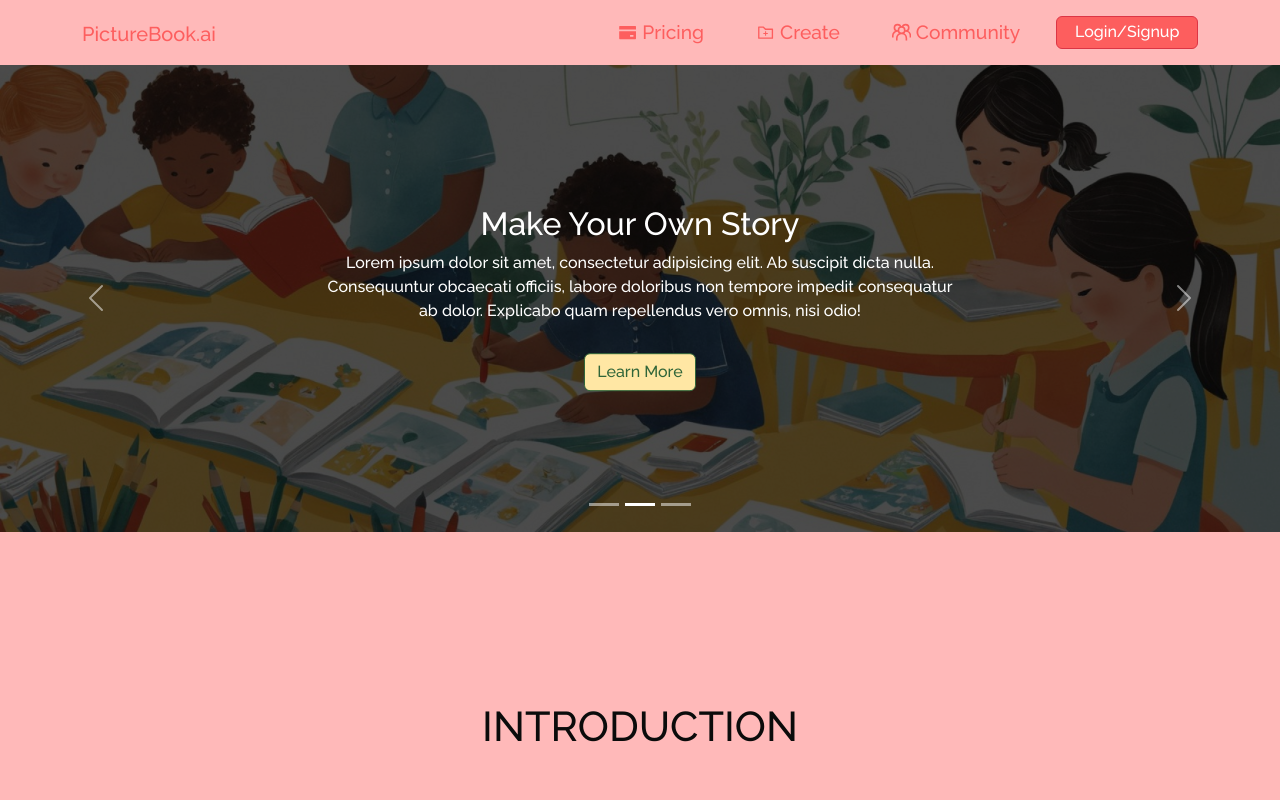
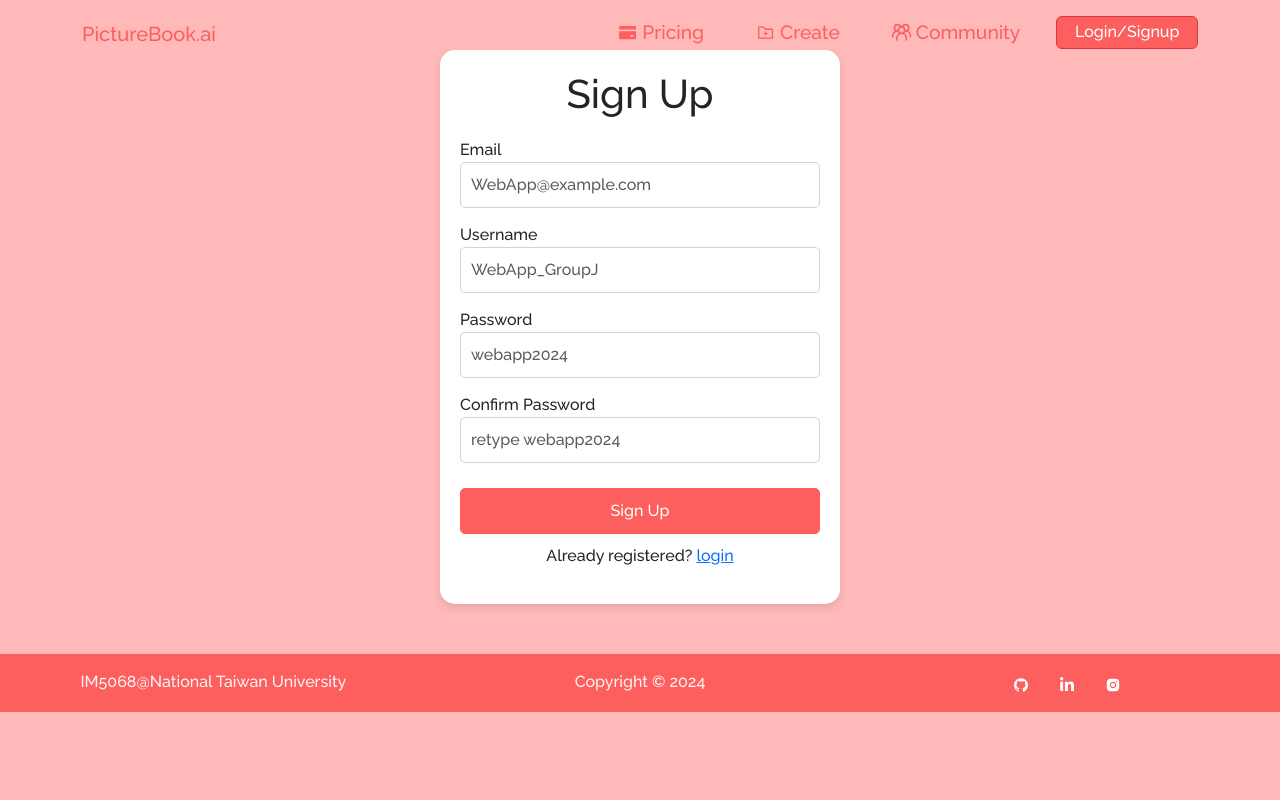
Before and after one commit to shih1999/Picture-Book-AI, a React (Create React App) app in the folder frontend/: page /signup in a window 1280 px wide. Before the commit this address led to /. Shown: the top 800 px of the page. Built offline with nearby package versions, Linux system fonts and the light colour scheme.

Commit message:
feat: add signup & login page

```diff
--- a/frontend/src/App.css
+++ b/frontend/src/App.css
@@ -904,3 +904,70 @@ button:focus {
 .fork-btn-inner::after {
   display: none !important;
 }
+
+/* --------- */
+/* Login */
+/* --------- */
+
+.sign-container {
+  max-width: 400px;
+  margin: auto;
+  margin-top: 50px;
+  margin-bottom: 50px;
+  padding: 20px;
+  background-color: white;
+  border-radius: 15px;
+  box-shadow: 0 4px 8px rgba(0, 0, 0, 0.1);
+}
+
+.sign-container h1 {
+  text-align: center;
+  margin-bottom: 20px;
+}
+
+.sign-container .form-group {
+  margin-bottom: 15px;
+}
+
+.sign-container .form-control {
+  width: 100%;
+  padding: 10px;
+  border-radius: 5px;
+  border: 1px solid #ced4da;
+}
+
+.sign-container .btn {
+  width: 100%;
+  padding: 10px;
+  border-radius: 5px;
+  margin-top: 10px;
+}
+
+.sign-container .submit-btn {
+  color: #ffffff;
+  background-color: #FD5E5E;
+  border-color: #FD5E5E;
+}
+
+.sign-container .submit-btn:hover {
+  color: #ffffff;
+  background-color: #ffa1a1;
+  border-color: #ffa1a1;
+}
+
+.sign-container .forgot-password-switch {
+  width: 100%;
+  padding: 10px;
+  margin-top: 10px;
+  text-align: center;
+  background: none;
+  border: none;
+  color: #000000;
+  text-decoration: underline;
+  cursor: pointer;
+}
+
+.sign-switch {
+    text-align: center;
+    margin-top: 10px;
+}
--- a/frontend/src/App.js
+++ b/frontend/src/App.js
@@ -6,8 +6,8 @@ import Footer from "./components/Footer";
 // import Story from "./components/Story/Story";
 // import Library from "./components/Library/Library";
 // import MyStory from "./components/MyStory/MyStory";
-// import Login from "./components/Login/Login";
-// import SignUp from "./components/Login/SignUp";
+import Login from "./components/Login/Login";
+import SignUp from "./components/Login/SignUp";
 // import ThreeLittlePigs from "./components/Library/Mock_story/ThreeLittlePigs/ThreeLittlePigs";
 // import Corgi from "./components/MyStory/Mock_story/ThreeLittlePigs/Corgi";
 // import ViewMyStory from "./components/MyStory/ViewMyStory";
@@ -49,8 +49,8 @@ function App() {
             {/* <Route path="/library" element={<Library />} /> */}
             {/* <Route path="/viewstory/:bookID" element={<ViewStory />} /> */}
             {/* <Route path="/mystory" element={<MyStory />} /> */}
-            {/* <Route path="/login" element={<Login />} /> */}
-            {/* <Route path="/signup" element={<SignUp />} /> */}
+            {<Route path="/login" element={<Login />} />}
+            {<Route path="/signup" element={<SignUp />} />}
             <Route path="*" element={<Navigate to="/" />} />
             {/* <Route path="/story" element={<Story />} /> */}
             {/* <Route path="/corgi" element={<Corgi />} /> */}
--- /dev/null
+++ b/frontend/src/components/Login/Login.js
@@ -0,0 +1,79 @@
+import React, { useState } from 'react';
+import 'bootstrap/dist/css/bootstrap.min.css';
+import '../../App.css';
+import axios from 'axios';
+
+function Login() {
+    const [username, setUsername] = useState("");
+    const [password, setPassword] = useState("");
+
+    const handleLogin = async (event) => {
+        event.preventDefault();
+
+        const payload = {
+            user_name: username,
+            password: password,
+        };
+
+        try {
+            const response = await axios.post('http://localhost:5000/api/auth/login',
+            {
+                headers: {
+                    'Content-Type': 'application/json',
+                },
+                body: JSON.stringify(payload),
+            });
+
+            const data = response.data;
+
+            if (response.ok) {
+                alert('Login successful');
+            } else {
+                alert(data.message);
+            }
+        } catch (error) {
+            console.error('Error:', error);
+            alert('Error login user');
+        }
+    };
+
+    return (
+        <div className="sign-container">
+            <h1>Login</h1>
+            <form onSubmit={handleLogin}>
+                <div className="form-group">
+                    <label htmlFor="username">Username</label>
+                    <input
+                        type="text"
+                        id="username"
+                        placeholder=""
+                        className="form-control"
+                        value={username}
+                        onChange={(e) => setUsername(e.target.value)}
+                    />
+                </div>
+                <div className="form-group">
+                    <label htmlFor="password">Password</label>
+                    <input
+                        type="password"
+                        id="password"
+                        placeholder=""
+                        className="form-control"
+                        value={password}
+                        onChange={(e) => setPassword(e.target.value)}
+                    />
+                </div>
+                <button type="submit" className="btn submit-btn">Login</button>
+                <p className="forgot-password-switch">
+                    <a href="/forgot-password">Forgot Password?</a>
+                </p>
+                <p className="sign-switch">
+                    Don't have an account? <a href="/signup">sign up</a>
+                </p>
+
+            </form>
+        </div>
+    );
+}
+
+export default Login;
--- /dev/null
+++ b/frontend/src/components/Login/SignUp.js
@@ -0,0 +1,106 @@
+import React, { useState } from 'react';
+import 'bootstrap/dist/css/bootstrap.min.css';
+import '../../App.css';
+import axios from 'axios';
+
+function SignUp() {
+    const [email, setEmail] = useState("");
+    const [username, setUsername] = useState("");
+    const [password, setPassword] = useState("");
+    const [confirmPassword, setConfirmPassword] = useState("");
+
+    const handleRegister = async (event) => {
+        event.preventDefault();
+
+        if (password !== confirmPassword) {
+            alert("Passwords do not match");
+            return;
+        }
+
+        const payload = {
+            email_address: email,
+            user_name: username,
+            password: password,
+            passwordConfirm: confirmPassword
+        };
+
+        try {
+            const response = await axios.post('http://localhost:5000/api/auth/register',
+            {
+                headers: {
+                    'Content-Type': 'application/json',
+                },
+                body: JSON.stringify(payload),
+            });
+
+            const data = response.data;
+
+            if (response.ok) {
+                alert('User registered successfully');
+            } else {
+                alert(data.message);
+            }
+        } catch (error) {
+            console.error('Error:', error);
+            alert('Error registering user');
+        }
+    };
+
+    return (
+        <div className="sign-container">
+            <h1>Sign Up</h1>
+            <form onSubmit={handleRegister}>
+                <div className="form-group">
+                    <label htmlFor="email">Email</label>
+                    <input
+                        type="email"
+                        id="email"
+                        placeholder="WebApp@example.com"
+                        className="form-control"
+                        value={email}
+                        onChange={(e) => setEmail(e.target.value)}
+                    />
+                </div>
+                <div className="form-group">
+                    <label htmlFor="username">Username</label>
+                    <input
+                        type="text"
+                        id="username"
+                        placeholder="WebApp_GroupJ"
+                        className="form-control"
+                        value={username}
+                        onChange={(e) => setUsername(e.target.value)}
+                    />
+                </div>
+                <div className="form-group">
+                    <label htmlFor="password">Password</label>
+                    <input
+                        type="password"
+                        id="password"
+                        placeholder="webapp2024"
+                        className="form-control"
+                        value={password}
+                        onChange={(e) => setPassword(e.target.value)}
+                    />
+                </div>
+                <div className="form-group">
+                    <label htmlFor="confirmPassword">Confirm Password</label>
+                    <input
+                        type="password"
+                        id="confirmPassword"
+                        placeholder="retype webapp2024"
+                        className="form-control"
+                        value={confirmPassword}
+                        onChange={(e) => setConfirmPassword(e.target.value)}
+                    />
+                </div>
+                <button type="submit" className="btn submit-btn">Sign Up</button>
+                <p className="sign-switch">
+                    Already registered? <a href="/login">login</a>
+                </p>
+            </form>
+        </div>
+    );
+}
+
+export default SignUp;
```
